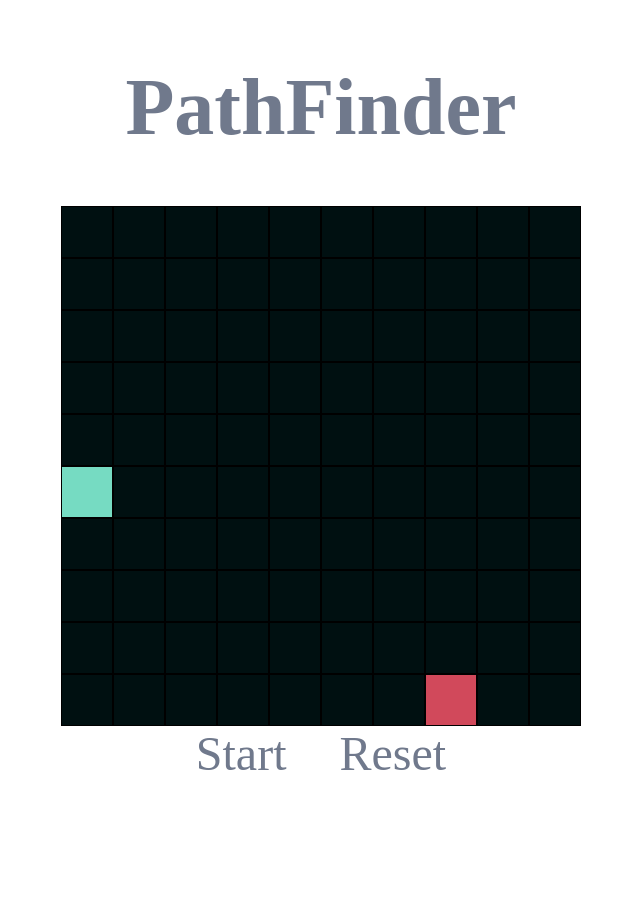
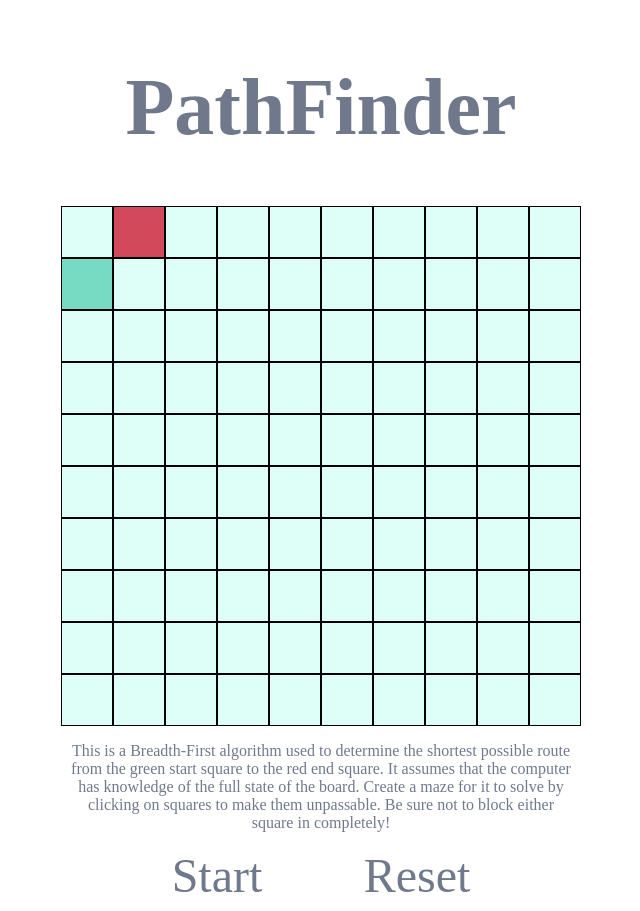
Before and after one commit to JakeTompkins/PathFinder, a React (Create React App) app: page / in a window 1280 px wide. Shown: the top 911 px of the page, without its empty margins (319-959 px from the left). Before the commit the page ends 800 px from the top, so only its background shows below. Built offline with nearby package versions, Linux system fonts and the light colour scheme; the HTML template or start-up script is replaced by a standard one.

Commit message:
created grid switcher to allow switching

```diff
--- a/src/App.js
+++ b/src/App.js
@@ -1,18 +1,20 @@
 import React from 'react';
 import KnownGrid from './containers/knownGrid'
 import UnknownGrid from "./containers/unknownGrid"
+import GridSwitcher from "./containers/gridSwitcher"
 
 function App() {
   return (
     <div className="main">
       <h1 className="title">PathFinder</h1>
       <div className="container">
-        {/* <KnownGrid height={10}
-          width={10} /> */}
+        <GridSwitcher
+          grids={[<KnownGrid height={10}
+            width={10} />,
           <UnknownGrid
-          height={10}
-          width={10}
-          />
+            height={10}
+            width={10}
+          />]} />
       </div>
     </div>
   )
--- /dev/null
+++ b/src/components/instructions.js
@@ -0,0 +1,7 @@
+import React from 'react'
+
+export default props => {
+  return (
+    <p className="instructions">{props.text}</p>
+  )
+}
--- /dev/null
+++ b/src/containers/gridSwitcher.jsx
@@ -0,0 +1,39 @@
+import React, { Component } from 'react'
+
+class GridSwitcher extends Component {
+  constructor(props) {
+    super(props)
+    this.state = {
+      shownGridIndex: 0
+    }
+  }
+
+  nextGrid = () => {
+    this.setState(oldState => {
+      let { shownGridIndex } = oldState
+
+      shownGridIndex = shownGridIndex === this.props.grids.length - 1 ? 0 : shownGridIndex + 1
+
+      return { shownGridIndex }
+    })
+  }
+
+  render() {
+    const grids = this.props.grids
+    const index = this.state.shownGridIndex
+    return (
+      <>
+        {
+          grids[index]
+        }
+        <div className="button"
+          id="switchButton"
+          onClick={this.nextGrid}>
+          Switch Algorithms
+        </div>
+      </>
+    )
+  }
+}
+
+export default GridSwitcher
--- a/src/containers/knownGrid.jsx
+++ b/src/containers/knownGrid.jsx
@@ -2,6 +2,7 @@ import React, { Component } from 'react'
 import Node from "../components/node"
 import Queue from '../queue'
 import Cell from "../cell"
+import Instructions from "../components/instructions"
 
 class Grid extends Component {
   constructor(props) {
@@ -11,6 +12,8 @@ class Grid extends Component {
       start: null,
       end: null
     }
+
+    this.instructions = "This is a Breadth-First algorithm used to determine the shortest possible route from the green start square to the red end square. It assumes that the computer has knowledge of the full state of the board. Create a maze for it to solve by clicking on squares to make them unpassable. Be sure not to block either square in completely!"
   }
 
   componentDidMount() {
@@ -26,6 +29,7 @@ class Grid extends Component {
 
       for (let col = 0; col < width; col++) {
         const cell = new Cell({ row, col })
+        cell.passable = true;
 
         arr.push(cell)
       }
@@ -175,6 +179,9 @@ class Grid extends Component {
             )
           })
         }
+        {
+          <Instructions text={this.instructions} />
+        }
         <div className="buttonRow">
           <div className="button"
             onClick={() => { this.onStartClick() }}>Start</div>
--- a/src/containers/unknownGrid.jsx
+++ b/src/containers/unknownGrid.jsx
@@ -2,6 +2,7 @@ import React, { Component } from 'react'
 import Stack from "../stack"
 import Node from "../components/node"
 import Cell from "../cell"
+import Instructions from "../components/instructions"
 
 class UnknownGrid extends Component {
   constructor(props) {
@@ -14,6 +15,8 @@ class UnknownGrid extends Component {
       noPath: false,
       intId: null
     }
+
+    this.instructions = "This is a Depth-First algorithm used to find a path from the green start square to the red end square. The path it finds will not be optimized due to the computer only being aware of squares that it has traversed and their immediate surroundings. The maze is randomly generated and will sometimes be unpassable, in which case the path will retrace to the start square and come to an end."
   }
 
   componentDidMount() {
@@ -124,7 +127,7 @@ class UnknownGrid extends Component {
   nextStep = cell => {
     const adj = this.getNextAdjacent(cell)
     if (adj) {
-      if(adj != this.state.start && adj != this.state.end){
+      if (adj != this.state.start && adj != this.state.end) {
         adj.toggleHidden()
         this.setState(this.state)
       }
@@ -206,6 +209,9 @@ class UnknownGrid extends Component {
             )
           })
         }
+        {
+          <Instructions text={this.instructions} />
+        }
         <div className="buttonRow">
           <div className="button"
             onClick={() => { this.onStartClick() }}>Start</div>
--- a/src/index.css
+++ b/src/index.css
@@ -10,7 +10,9 @@ body {
 
 .container {
   display: flex;
+  flex-direction: column;
   justify-content: center;
+  align-items: center;
   width: 100%;
 }
 
@@ -36,7 +38,6 @@ body {
   height: 50px;
   width:50px;
   border: 1px solid black;
-  /* background-color: #52489C; */
   background-color: #DDFFF7;
   transition: background-color .5s ease-in-out;
 }
@@ -51,11 +52,13 @@ body {
   justify-content: space-around;
   align-items: center;
   width: 60%;
+  min-width: 400px;
 }
 
 .button {
   text-align: center;
   font-size: 3em;
+  cursor: pointer;
 }
 
 .passed {
@@ -77,12 +80,8 @@ body {
 }
 
 .instructions {
-  height: 90%;
-  width: 30%;
-  display: flex;
-  flex-direction: column;
-  justify-content: space-around;
-  align-items: center;
+  text-align: center;
+  width: 100%;
 }
 
 h1 {
```
